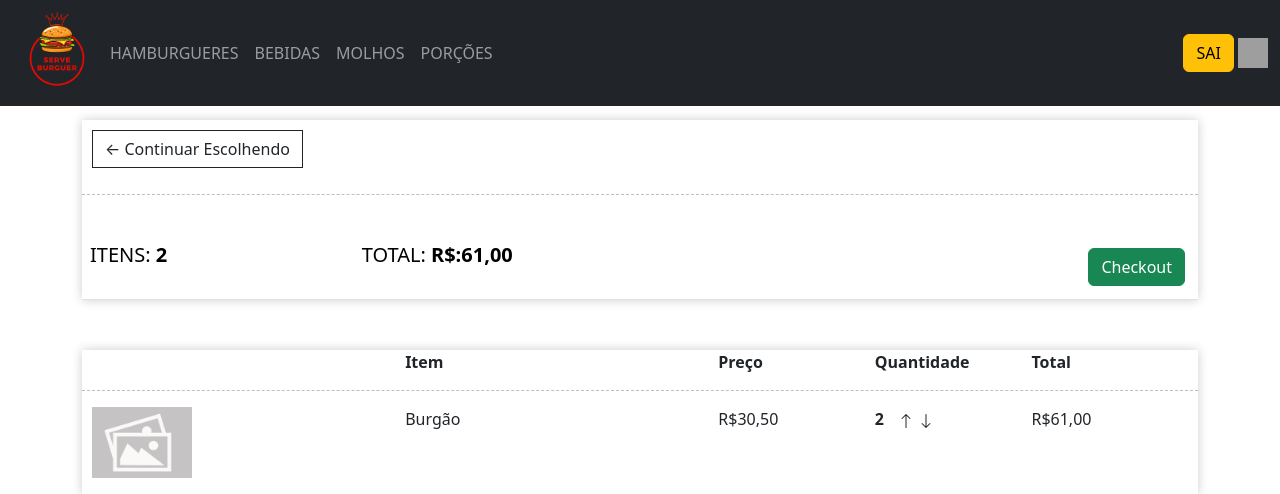
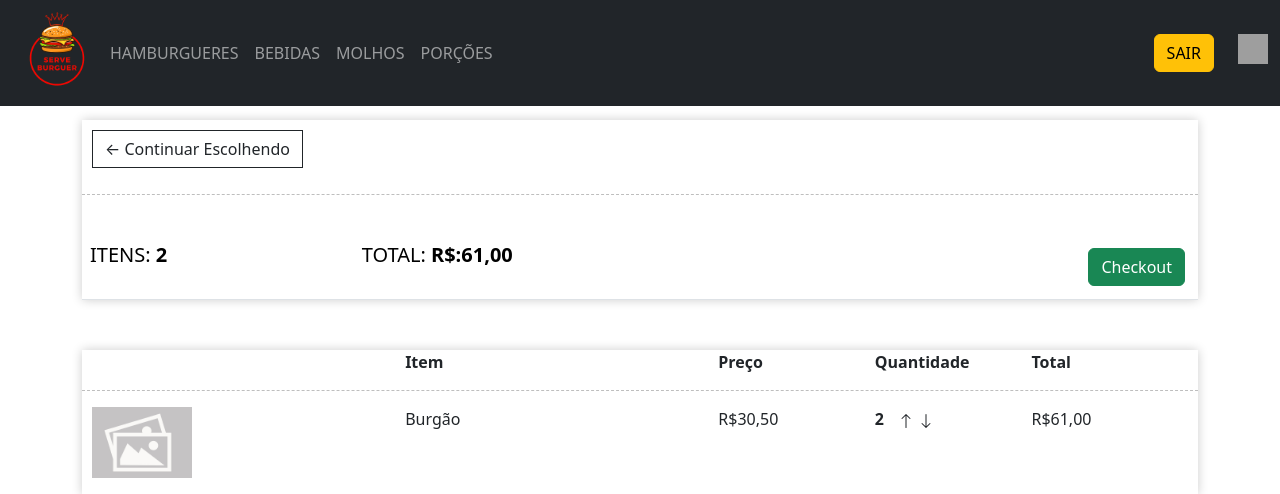
Before and after one commit to AI-SOUZA-S/ServeBurguer, a Django app: page /carrinho/ in a window 1280 px wide. Shown: the top 494 px of the page. Run offline with Django 5.2, Linux system fonts and the light colour scheme; a user stored in the database is signed in; lists and menus that the app fills with data are empty; grey boxes are pictures that could not be loaded.

Commit message:
fixingLogout

```diff
--- a/templates/hamburgueria/main.html
+++ b/templates/hamburgueria/main.html
@@ -38,11 +38,19 @@
                 <a class="btn btn-warning" href="{% url 'register' %}">Registrar</a>
 
               {% else %}
-
-                <a class="btn btn-warning" href="{% url 'logout' %}">SAI</a>
-                <a href="{% url 'cart' %}">
-                    <img id="cart-icon" src="{% static 'images/carro.png' %}" width="30" height="30">
-                </a>
+                <div class="row">
+                  <div class="col">
+                    <form action="{% url 'logout' %}" method="post">
+                      {% csrf_token %}
+                      <button type="submit" class="btn btn-warning">SAIR</button>
+                    </form>
+                  </div>
+                  <div class="col">
+                    <a href="{% url 'cart' %}">
+                      <img id="cart-icon" src="{% static 'images/carro.png' %}" width="30" height="30">
+                    </a>
+                  </div>
+                </div>
               {% endif %}
             </div>
           </div>
```
Also changed, not shown: db.sqlite3.
